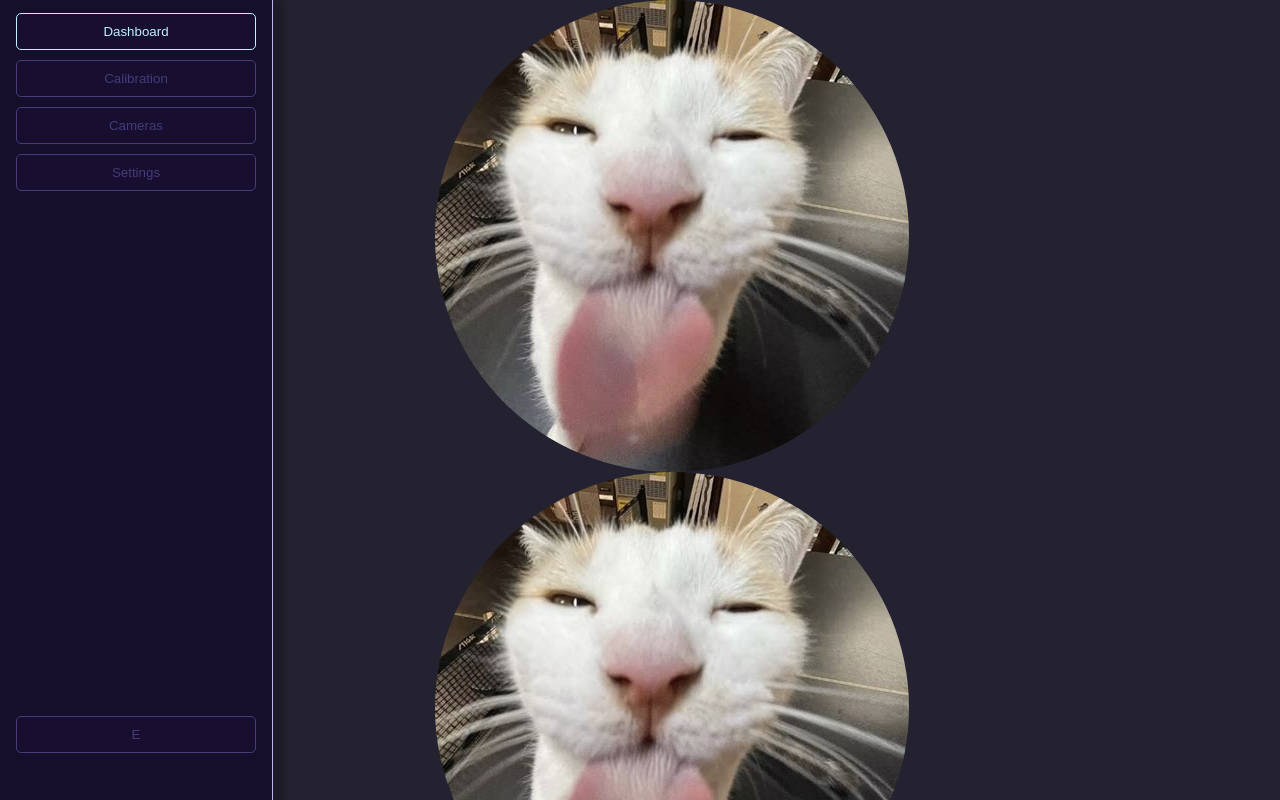
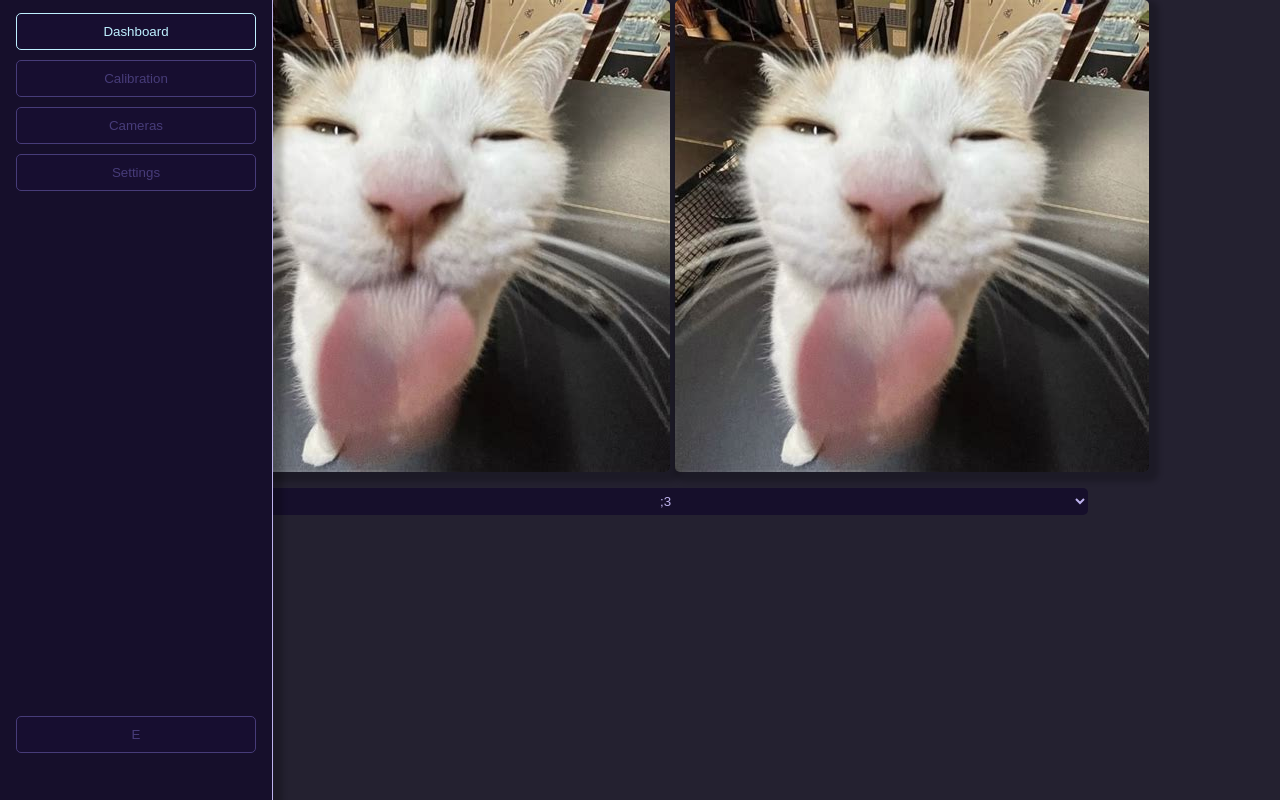
Before and after one commit to walledlakerobotics/308-OCCRA-2025-Vision, a Svelte app in the folder dashboard/: page /#dashboard in a window 1280 px wide. Both pictures are taken after a click on the button "Contract". Shown: the top 800 px of the page. Built offline with nearby package versions, Linux system fonts and the light colour scheme.

Commit message:
dashboard ready for backend

```diff
--- a/dashboard/src/App.svelte
+++ b/dashboard/src/App.svelte
@@ -109,6 +109,8 @@
     box-shadow: 5px 5px 5px 5px rgba(0, 0, 0, 0.2);
 
     position: fixed;
+    z-index: 2;
+
 
     margin: 0;
     padding: 0.5rem;
@@ -117,8 +119,6 @@
     width: 2.5rem;
 
     transition: 0.5s;
-
-    display: block;
   }
 
   nav.expanded {
@@ -162,10 +162,10 @@
     margin-top: 10px;
   }
 
-  nav button:hover {
+  /* nav button:hover {
       border-color: var(--borderColor);
       color: rgb(190, 179, 237, 1);
-    }
+    } */
 
   nav button:active,
   nav button.selected {
--- a/dashboard/src/Dashboard.svelte
+++ b/dashboard/src/Dashboard.svelte
@@ -16,31 +16,56 @@
 
 <div class="navbar">
     <nav>
-        <select name="options" id=""> sdkdsf</select>
+        <select name="options" id="">
+            <!-- This is where all the cameras go -->
+            <option value="camera 121"> ;3</option>
+            <option value="camera 128">;3</option>
+
+        </select>
     </nav>
 </div>
 
 
 <style>
     img {
-        background-color: var(--foregroundColor);
-        display: block;
-        margin-left: auto; margin-right: auto;
-        position: relative;
-
-        border-radius: 100%;
+        border-radius: 5px;
+        box-shadow: 5px 5px 5px 5px rgba(0, 0, 0, 0.2);
     }
 
-    img:last-child {
+
+    .veiws {
+        justify-content: center;
+        gap: 5px;
+        display: flex;
+        flex-direction: row;
+    }
+
+    select {
+        color: var(--borderColor);
+        background-color: var(--foregroundColor);
+        display: flex;
+
+        margin-top: 1rem;
+        margin-left: auto; margin-right: auto;
+
+        border-radius: 5px;
+
+
+        padding-bottom: 5px; padding-top: 5px;
+        padding-left: 25rem; padding-right: 25rem;
+
+        border-width: 1.5px;
+        border: none;
+        border-color: var(--borderColor);
+
+
+        transition: 0.1s;
+
+    }
+
+    option {
 
     }
 
 
-    .veiws {
-
-    }
-
-    .navbar {
-        background-color: var(--foregroundColor);
-    }
 </style>
```
